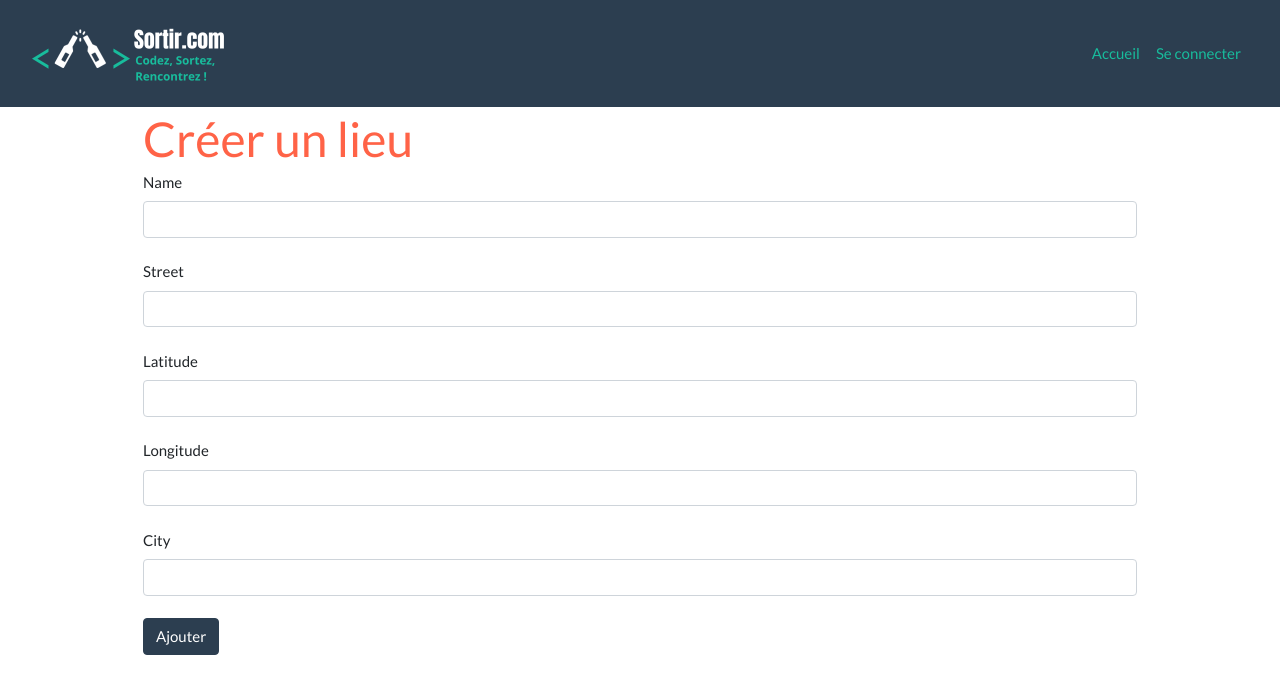
After one commit to ThomasMartin35/Sortir, a Symfony app: template templates/place/create.html.twig in a window 1280 px wide. The commit adds this page. Shown: the top 694 px of the page. Run offline with Twig, Linux system fonts and the light colour scheme; the template is opened without the code that fills it, so the values that code supplies are empty; form fields are guessed from the names that the template uses; some libraries are stand-ins or nearby versions.

Commit message:
Creating place type form

```diff
--- a/src/Form/PlaceType.php
+++ b/src/Form/PlaceType.php
@@ -4,10 +4,10 @@ namespace App\Form;
 
 use App\Entity\City;
 use App\Entity\Place;
-use Doctrine\DBAL\Types\TextType;
 use Symfony\Bridge\Doctrine\Form\Type\EntityType;
 use Symfony\Component\Form\AbstractType;
 use Symfony\Component\Form\Extension\Core\Type\NumberType;
+use Symfony\Component\Form\Extension\Core\Type\TextType;
 use Symfony\Component\Form\FormBuilderInterface;
 use Symfony\Component\OptionsResolver\OptionsResolver;
 
--- /dev/null
+++ b/templates/place/create.html.twig
@@ -0,0 +1,28 @@
+{% extends 'base.html.twig' %}
+{% block title %}{{ parent() }} | Place Create{% endblock %}
+
+{% block body %}
+    <h1>Créer un lieu</h1>
+
+    <div class="form-group " bis_skin_checked="1">
+        {{ form_start(placeForm)}}
+        {{ form_label(placeForm.name) }}
+        {{ form_widget(placeForm.name) }}<br>
+        {{ form_label(placeForm.street) }}
+        {{ form_widget(placeForm.street) }}<br>
+        {{ form_label(placeForm.latitude) }}
+        {{ form_widget(placeForm.latitude) }}<br>
+        {{ form_label(placeForm.longitude) }}
+        {{ form_widget(placeForm.longitude) }}<br>
+        {{ form_label(placeForm.city) }}
+        {{ form_widget(placeForm.city) }}<br>
+
+        <button type="submit" class="btn btn-primary">Ajouter</button>
+
+
+        {{ form_end(placeForm)}}
+    </div>
+
+
+
+{% endblock %}
```
Also changed, not shown: src/Controller/PlaceController.php (added, +44 -0 lines).
